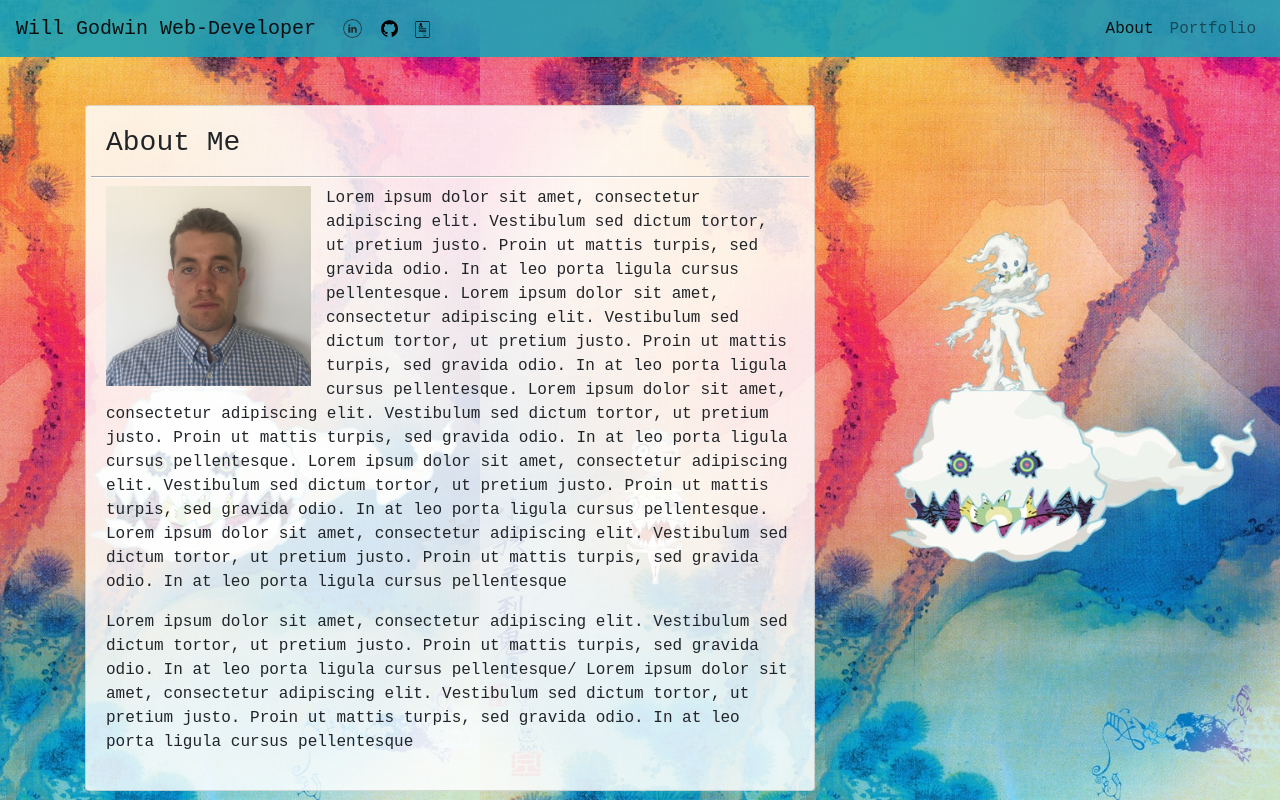
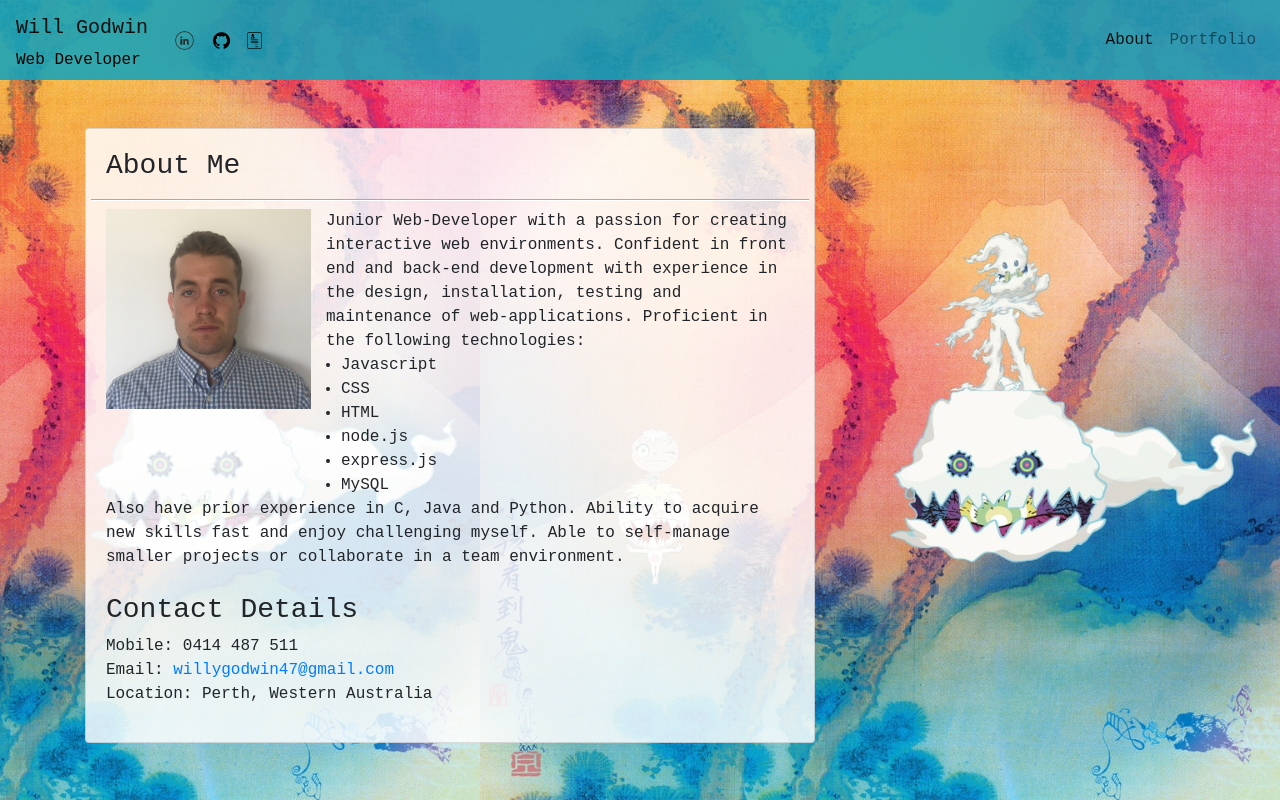
Before and after one commit to willygodwin/portfolio, a plain HTML site: page index.html in a window 1280 px wide. Drawn offline with nearby package versions, Linux system fonts and the light colour scheme.

Commit message:
Final Touches

```diff
--- a/assets/CSS/style.css
+++ b/assets/CSS/style.css
@@ -10,12 +10,16 @@ body{
 
 }
 
+.skills{
+  margin-left: 195px;
+  margin-bottom: 0;
+}
 a{
     text-decoration: none;
 }
 
 nav {
-    color:  rgba(77, 192, 127, 0.884);
+    color:  black;
     background-color:  #17a3b8e1;
 }
 
@@ -177,5 +181,13 @@ hr {
     font-weight: 700;
   }
 
+
+
  @media screen and (max-width: 768px) {
+
+.skills{
+  margin-left: 0px;
+  margin-bottom: 0;
+  padding-left: 15px;
+}
  }
--- a/index.html
+++ b/index.html
@@ -5,8 +5,6 @@
     <meta charset="utf-8">
     <meta name="viewport" content="width=device-width, initial-scale=1">
 
-    <!-- Add Jquery -->
-    <script src="https://ajax.googleapis.com/ajax/libs/jquery/2.1.3/jquery.min.js"></script>
 
     <!-- Bootstrap CSS -->
     <link rel="stylesheet" href="https://cdn.jsdelivr.net/npm/bootstrap@4.5.3/dist/css/bootstrap.min.css" integrity="sha384-TX8t27EcRE3e/ihU7zmQxVncDAy5uIKz4rEkgIXeMed4M0jlfIDPvg6uqKI2xXr2" crossorigin="anonymous">
@@ -30,11 +28,14 @@
 <body>
 
         <nav class="navbar navbar-expand-lg navbar-light">
-            <a class="navbar-brand" href="index.html">Will Godwin Web-Developer</a>
+            <div class="d-flex" style="flex-direction: column;">
+                <a class="navbar-brand" href="index.html">Will Godwin</a>
+               <span>Web Developer</span>
+            </div>
             <button class="navbar-toggler" type="button" data-toggle="collapse" data-target="#navbarSupportedContent" aria-controls="navbarSupportedContent" aria-expanded="false" aria-label="Toggle navigation">
             <span class="navbar-toggler-icon"></span>
             </button>
-            <div class="collapse navbar-collapse" id="navbarSupportedContent">
+            <div >
                 <ul class="navbar-nav mr-auto">
                     <li class="nav-item">
                     <a class="nav-link" href="https://www.linkedin.com/in/will-godwin-341a9aa6/" target=”_blank”><img class="linkedin" src="assets/images/linkedin.png" alt="Linkedin"><span class="sr-only"></span></a>
@@ -43,7 +44,7 @@
                         <a class="nav-link" href="https://github.com/willygodwin" target=”_blank”><img class="github" src="assets/images/github.png" alt="Github"><span class="sr-only"></span></a>
                     </li>
                     <li class="nav-item">
-                        <a class="nav-link" href="https://github.com/willygodwin" target=”_blank”><img class="resume" src="assets/images/resume.png" alt="Resume"><span class="sr-only"></span></a>
+                        <a class="nav-link" href="assets/images/WillGodwinResume1.pdf" download><img class="resume" src="assets/images/resume.png" alt="Resume"><span class="sr-only"></span></a>
                     </li>
 
                 </ul>
@@ -79,29 +80,41 @@
                             <div class="row"><hr></div>
                             <div class="row" >
                                 <div class="col-md-12" >
-                                    <img id = "homeIMG" src="assets/images/IMG-0476.jpg" alt="Cute litte staffy"  class="img-fluid float-left">
-                                    <p>Lorem ipsum dolor sit amet, consectetur adipiscing elit.
-                                        Vestibulum sed dictum tortor, ut pretium justo. Proin ut mattis turpis,
-                                        sed gravida odio. In at leo porta ligula cursus pellentesque. Lorem ipsum dolor sit amet, consectetur adipiscing elit.
-                                        Vestibulum sed dictum tortor, ut pretium justo. Proin ut mattis turpis,
-                                        sed gravida odio. In at leo porta ligula cursus pellentesque. Lorem ipsum dolor sit amet, consectetur adipiscing elit.
-                                        Vestibulum sed dictum tortor, ut pretium justo. Proin ut mattis turpis,
-                                        sed gravida odio. In at leo porta ligula cursus pellentesque. Lorem ipsum dolor sit amet, consectetur adipiscing elit.
-                                        Vestibulum sed dictum tortor, ut pretium justo. Proin ut mattis turpis,
-                                        sed gravida odio. In at leo porta ligula cursus pellentesque. Lorem ipsum dolor sit amet, consectetur adipiscing elit.
-                                        Vestibulum sed dictum tortor, ut pretium justo. Proin ut mattis turpis,
-                                        sed gravida odio. In at leo porta ligula cursus pellentesque</p>
+                                    <img id = "homeIMG" src="assets/images/IMG-0476.jpg" alt="photo"  class="img-fluid float-left">
+                                    <p style="margin-bottom: 0px;">Junior Web-Developer with a passion for creating interactive web environments.
+                                        Confident in front end and back-end development with experience in the design, installation, testing and maintenance of web-applications.
+                                         Proficient in the following technologies:
+                                    </p>
+                                         <ul class="skills">
+                                            <li>Javascript</li>
+                                            <li>CSS</li>
+                                            <li>HTML</li>
+                                            <li>node.js</li>
+                                            <li>express.js</li>
+                                            <li>MySQL</li>
+                                        </ul>
+                                    <p style="margin-bottom: 0px;">
+                                        Also have prior experience in C, Java and Python. Ability to acquire new skills fast and enjoy challenging myself.
+                                        Able to self-manage smaller projects or collaborate in a team environment.
+                                    </p>
                                 </div>
 
 
                             </div>
+                            <br>
+                            <div class="row">
+                                <div class="col col-md-12" >
+                                    <h3>Contact Details</h3>
+                                </div>
+                            </div>
                             <div class="row">
                                 <div class="col-md-12" >
-                                    <p>Lorem ipsum dolor sit amet, consectetur adipiscing elit.
-                                        Vestibulum sed dictum tortor, ut pretium justo. Proin ut mattis turpis,
-                                        sed gravida odio. In at leo porta ligula cursus pellentesque/ Lorem ipsum dolor sit amet, consectetur adipiscing elit.
-                                        Vestibulum sed dictum tortor, ut pretium justo. Proin ut mattis turpis,
-                                        sed gravida odio. In at leo porta ligula cursus pellentesque</p>
+                                    <p>Mobile: 0414 487 511
+                                        <br>
+                                        Email: <a href="mailto:willygodwin47@gmail.com">willygodwin47@gmail.com</a>
+                                        <br>
+                                        Location: Perth, Western Australia
+                                    </p>
                                 </div>
                             </div>
                         </div>
@@ -115,6 +128,13 @@
 
 
         <footer></footer>
+        <!-- Jquery & Bootstrap -->
+        <script src="https://code.jquery.com/jquery-3.3.1.slim.min.js" integrity="sha384-q8i/X+965DzO0rT7abK41JStQIAqVgRVzpbzo5smXKp4YfRvH+8abtTE1Pi6jizo" crossorigin="anonymous"></script>
+        <script src="https://cdnjs.cloudflare.com/ajax/libs/popper.js/1.14.3/umd/popper.min.js" integrity="sha384-ZMP7rVo3mIykV+2+9J3UJ46jBk0WLaUAdn689aCwoqbBJiSnjAK/l8WvCWPIPm49" crossorigin="anonymous"></script>
+        <script src="https://stackpath.bootstrapcdn.com/bootstrap/4.1.3/js/bootstrap.min.js" integrity="sha384-ChfqqxuZUCnJSK3+MXmPNIyE6ZbWh2IMqE241rYiqJxyMiZ6OW/JmZQ5stwEULTy" crossorigin="anonymous"></script>
+        <!-- My Script -->
+        <script src="assets/CSS/script.js"></script>
 </body>
-<script src="assets/CSS/script.js"></script>
+
+
 </html>
```
Also changed, not shown: portfolio.html (+8 -3 lines), assets/CSS/donda.jpg (deleted), assets/CSS/donda1.jpg (deleted), assets/CSS/script.js (line endings or trailing spaces), 1 other file.
